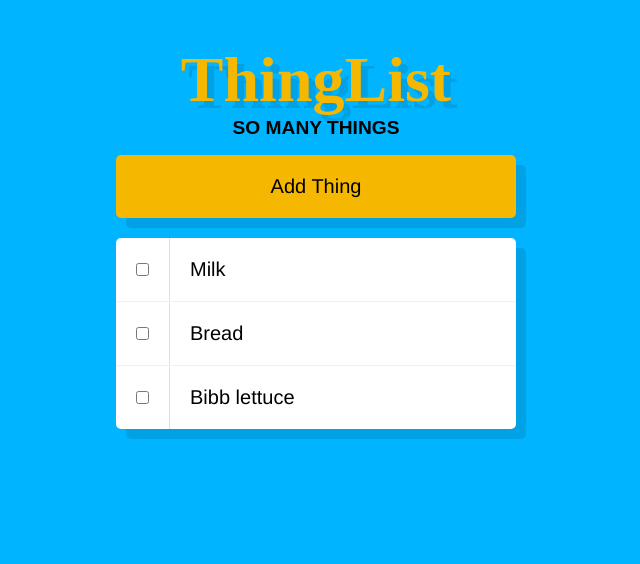
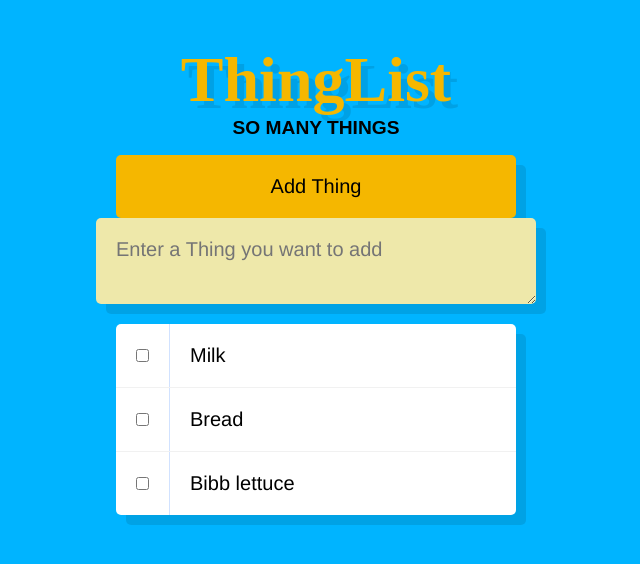
Before and after one commit to MohakC/Day-6, a React (Create React App) app: page / in a window 1280 px wide. Shown: the top 564 px of the page, without its empty margins (324-964 px from the left). Built offline with nearby package versions, Linux system fonts and the light colour scheme; a web font is replaced by a local one.

Commit message:
Make the AddButton work

```diff
--- a/src/AddButton.js
+++ b/src/AddButton.js
@@ -3,7 +3,8 @@ import './AddButton.css'
 
 const AddButton = (props) => {
     return (
-        <button className="add-thing">Add Thing</button>
+        <button className="add-thing" onClick={props.add}>Add Thing</button>
     )
 }
+
 export default AddButton
--- a/src/App.css
+++ b/src/App.css
@@ -1,3 +1,21 @@
 body{
   background: #00b4ff;
 }
+
+.input{
+   background-color:palegoldenrod;
+  border: 0;
+  border-radius: 5px;
+  width: 400px;
+  display: block;
+  margin: 0 auto;
+  padding: 20px;
+  -webkit-transition: background 0.2s;
+  -o-transition: background 0.2s;
+  transition: background 0.2s;
+  font-family: 'helvetica neue', sans-serif;
+  font-size: 20px;
+  font-weight: 200;
+  -webkit-box-shadow: 10px 10px 0 rgba(0,0,0,0.1);
+          box-shadow: 10px 10px 0 rgba(0,0,0,0.1);
+}
--- a/src/App.js
+++ b/src/App.js
@@ -7,17 +7,34 @@ import './App.css'
 class App extends Component {
   state = {
     things: {
-      'thing-1': {id: 'thing-1', name: 'Milk'},
-      'thing-2': {id: 'thing-2', name: 'Bread'},
-      'thing-3': {id: 'thing-3', name: 'Bibb lettuce'},
+      '1': {id: '1', name: 'Milk'},
+      '2': {id: '2', name: 'Bread'},
+      '3': {id: '3', name: 'Bibb lettuce'},
     }
+  }
+
+  addThings(ev){
+    ev.preventDefault()
+  }
+
+  handleChange(ev){
+    const counter = Object.keys(this.state.things).length
+    let clone = {...this.state.things}
+    let newItem = {}
+    newItem = {id: (counter+1).toString(), name: ev.target.value}
+    clone[counter+1] = newItem
+    this.setState( {things: clone} )
+    ev.target.value = ""
   }
 
   render() {
     return (
       <div className="App">
         <Header />
-        <AddButton />
+        <div>
+        <AddButton add={this.addThings.bind(this)}/>
+        <textarea className="input" placeholder="Enter a Thing you want to add" onBlur={this.handleChange.bind(this)}/>
+        </div>
         <ThingList things={this.state.things}/>
       </div>
     );
```
